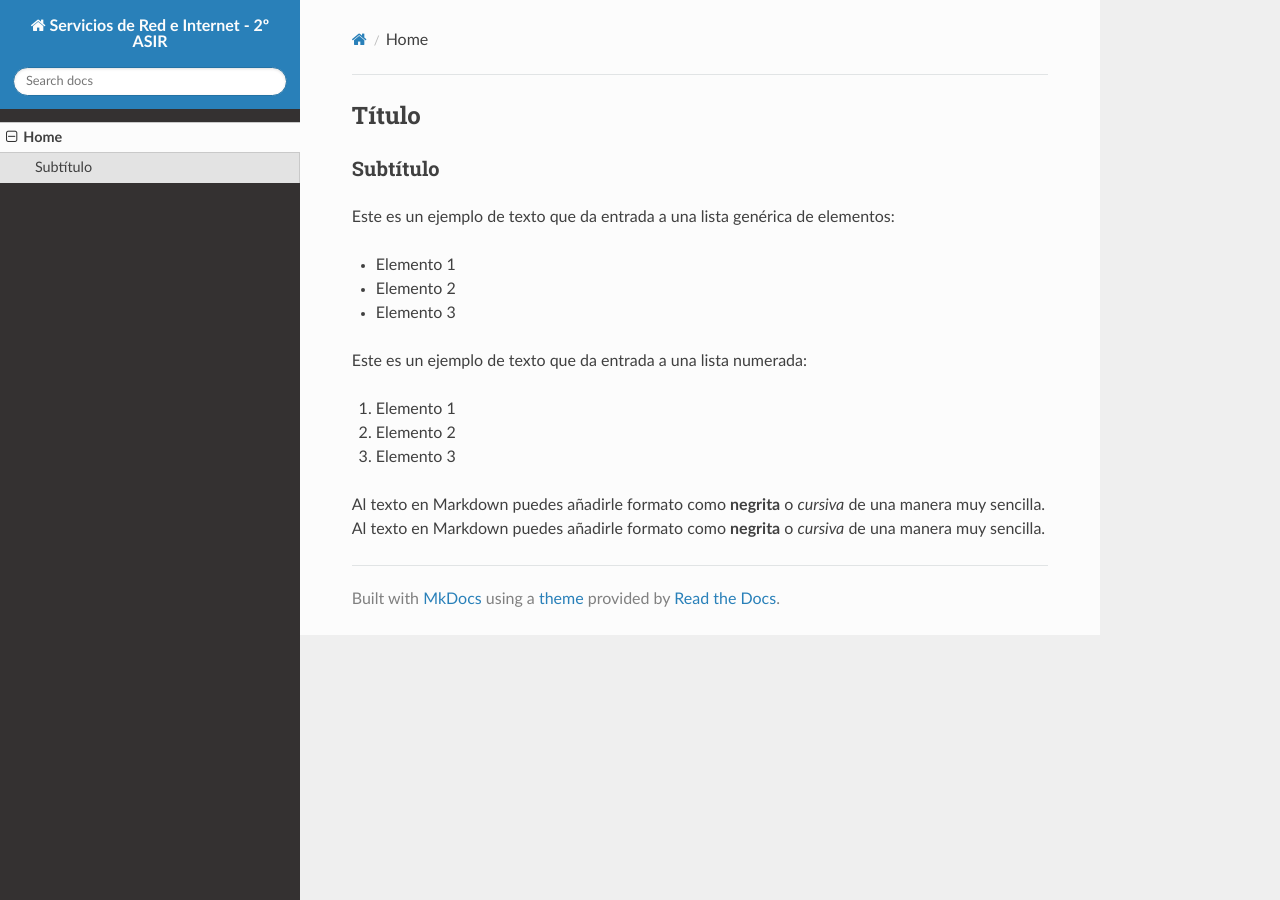
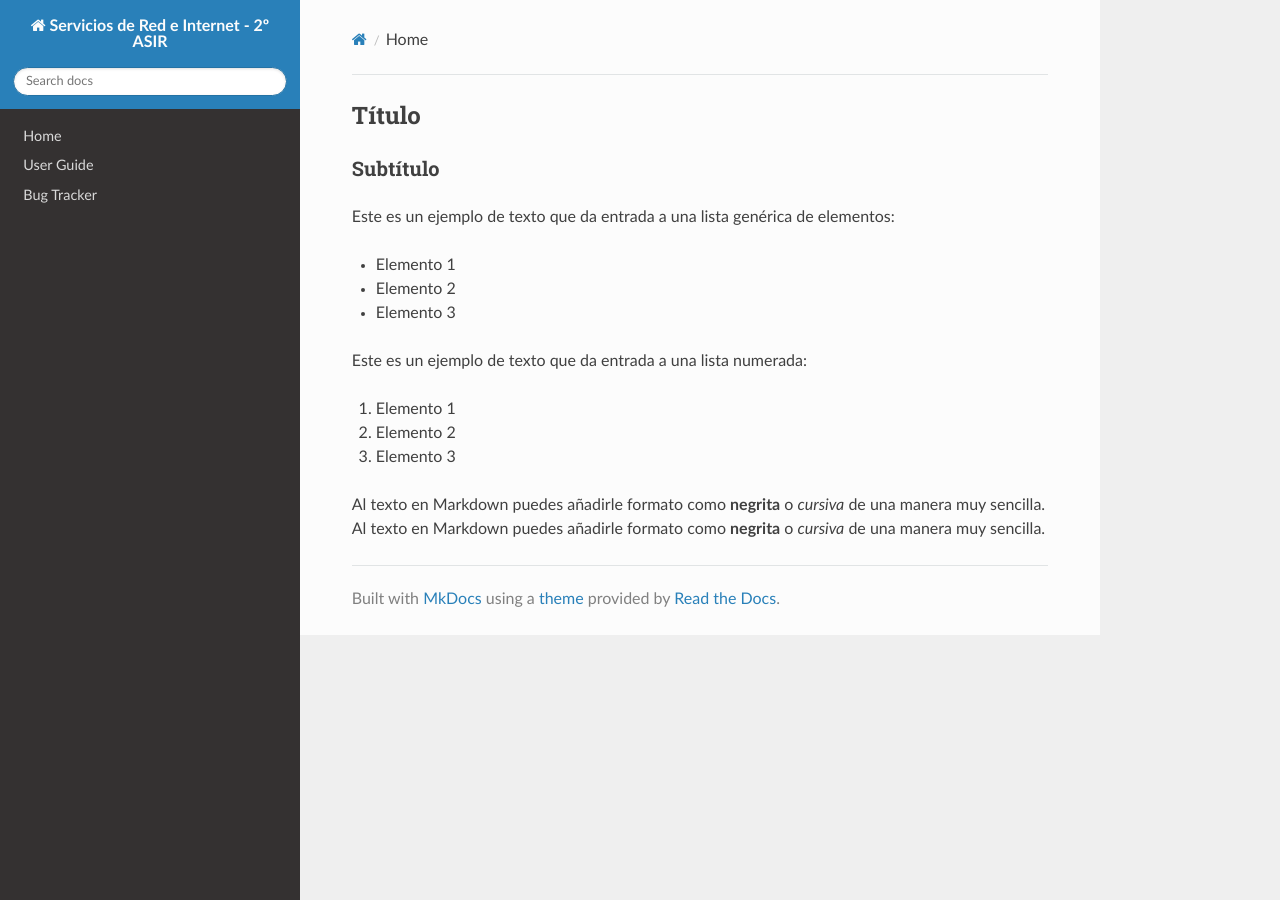
Before and after one commit to ManuelFdez1/SRI2526, an MkDocs documentation site: the page built from docs/README.md, in a window 1280 px wide. Built offline with MkDocs 1.6.1, drawn with Linux system fonts in a browser that asks for light colours; nearby versions of some CDN libraries.

Commit message:
actualiza doc

```diff
--- a/mkdocs.yml
+++ b/mkdocs.yml
@@ -1,2 +1,6 @@
 site_name: Servicios de Red e Internet - 2º ASIR
 theme: readthedocs
+nav:
+    - Home: index.md
+    - User Guide: user-guide.md
+    - Bug Tracker: https://example.com/
```
